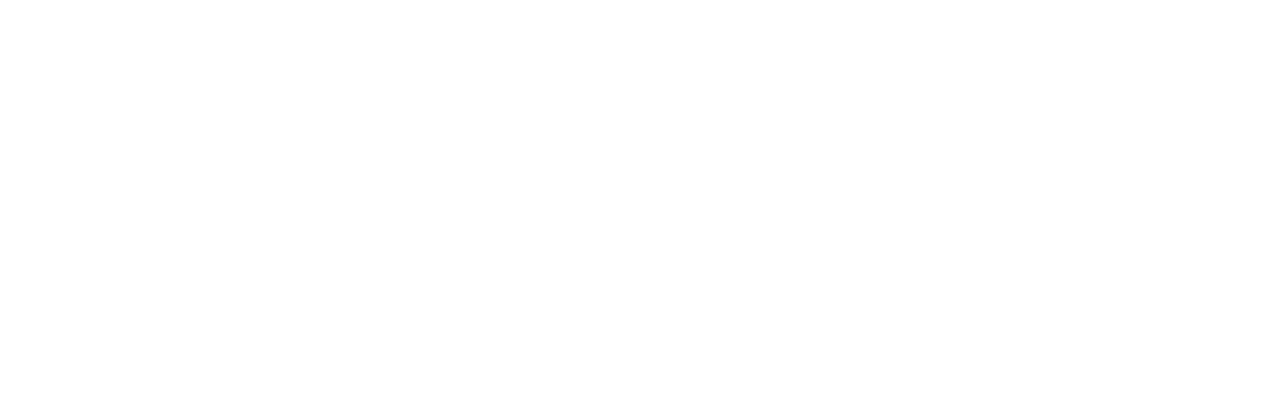
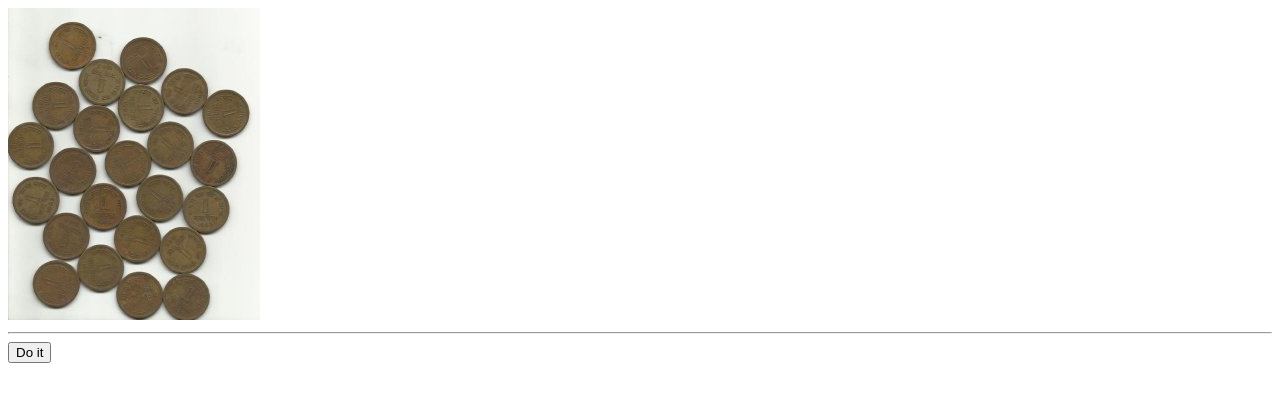
Before and after one commit to tylerlong/opencv-js-demo, a website: page index.html in a window 1280 px wide. Drawn offline with Linux system fonts and the light colour scheme.

Commit message:
First working version

```diff
--- a/index.html
+++ b/index.html
@@ -4,6 +4,34 @@
     <title>OpenCV.js Demo</title>
   </head>
   <body>
+    <canvas id="canvasInput" width="252" height="312"></canvas>
+    <canvas id="canvasOutput" width="252" height="312"></canvas>
+    <hr/>
+    <button onclick="doIt()">Do it</button>
     <script src="https://docs.opencv.org/4.5.3/opencv.js"></script>
+    <script src="index.js"></script>
+    <script>
+      function doIt() {
+        console.log('doIt');
+        let src = cv.imread('canvasInput');
+        let dst = cv.Mat.zeros(src.rows, src.cols, cv.CV_8U);
+        let circles = new cv.Mat();
+        let color = new cv.Scalar(255, 0, 0);
+        cv.cvtColor(src, src, cv.COLOR_RGBA2GRAY, 0);
+        // You can try more different parameters
+        cv.HoughCircles(src, circles, cv.HOUGH_GRADIENT,
+                        1, 45, 75, 40, 10, 50);
+        // draw circles
+        for (let i = 0; i < circles.cols; ++i) {
+            let x = circles.data32F[i * 3];
+            let y = circles.data32F[i * 3 + 1];
+            let radius = circles.data32F[i * 3 + 2];
+            let center = new cv.Point(x, y);
+            cv.circle(dst, center, radius, color);
+        }
+        cv.imshow('canvasOutput', dst);
+        src.delete(); dst.delete(); circles.delete();
+      }
+    </script>
   </body>
 </html>
--- /dev/null
+++ b/index.js
@@ -0,0 +1,14 @@
+const loadImageToCanvas = (url, cavansId) => {
+  let canvas = document.getElementById(cavansId);
+  let ctx = canvas.getContext('2d');
+  let img = new Image();
+  img.crossOrigin = 'anonymous';
+  img.onload = function() {
+      canvas.width = img.width;
+      canvas.height = img.height;
+      ctx.drawImage(img, 0, 0, img.width, img.height);
+  };
+  img.src = url;
+};
+
+loadImageToCanvas('coins.png', 'canvasInput');
```
Also changed, not shown: package.json (added, +9 -0 lines), README.md (added), coins.png (added), 2 other files.
